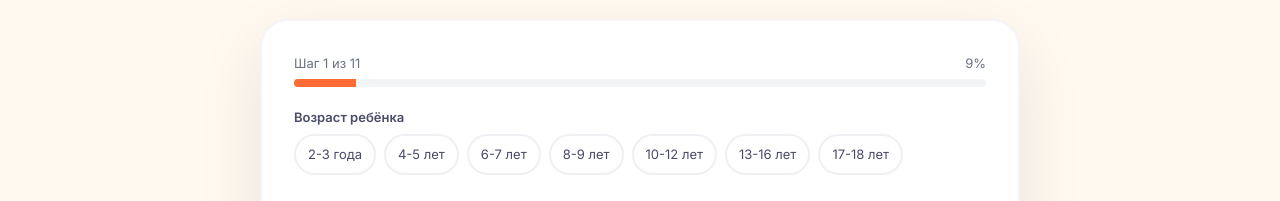
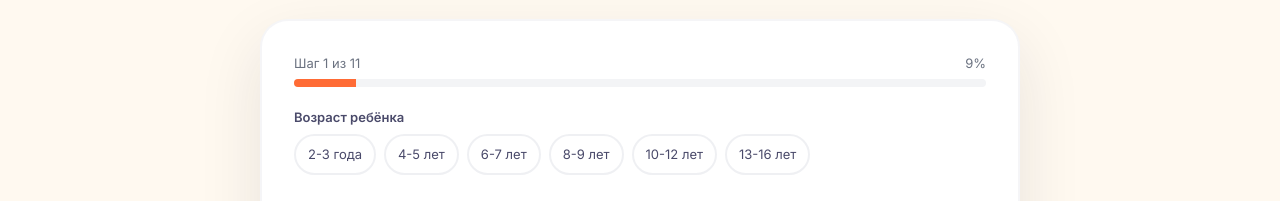
Before and after one commit to lim5max/veselo, a React (Vite) app in the folder react-app/: page / in a window 1280 px wide. Shown: the part 7400-7601 px from the top of the page. Built offline with nearby package versions, Linux system fonts and the light colour scheme.

Commit message:
Remove 17-18 age option from basic step

```diff
--- a/react-app/src/components/Quiz.jsx
+++ b/react-app/src/components/Quiz.jsx
@@ -200,7 +200,7 @@ export default function Quiz() {
                 <div>
                   <p className="block text-[0.8125rem] font-semibold text-n700 mb-1.5">Возраст ребёнка</p>
                   <div className="flex flex-wrap gap-2">
-                    {['2-3 года', '4-5 лет', '6-7 лет', '8-9 лет', '10-12 лет', '13-16 лет', '17-18 лет'].map((age) => {
+                    {['2-3 года', '4-5 лет', '6-7 лет', '8-9 лет', '10-12 лет', '13-16 лет'].map((age) => {
                       const selected = data.childAge === age
                       return (
                         <button
```
